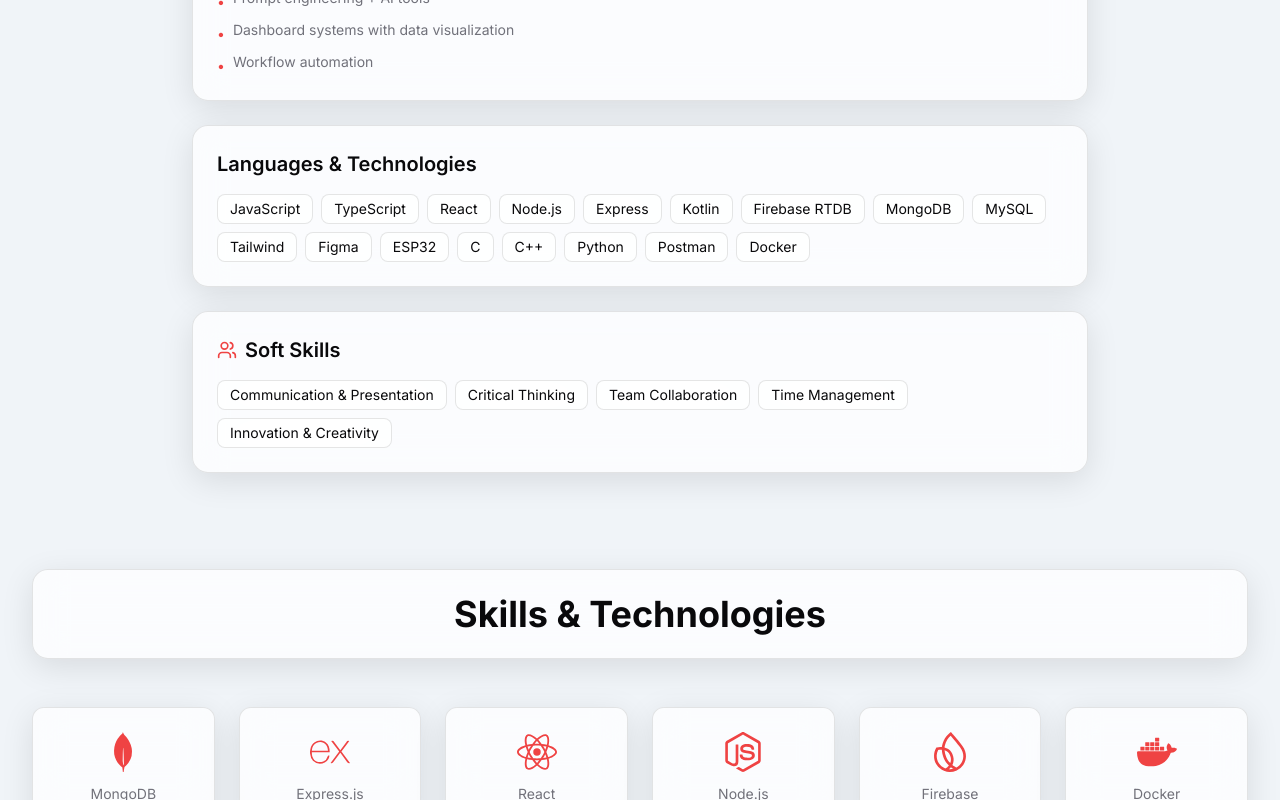
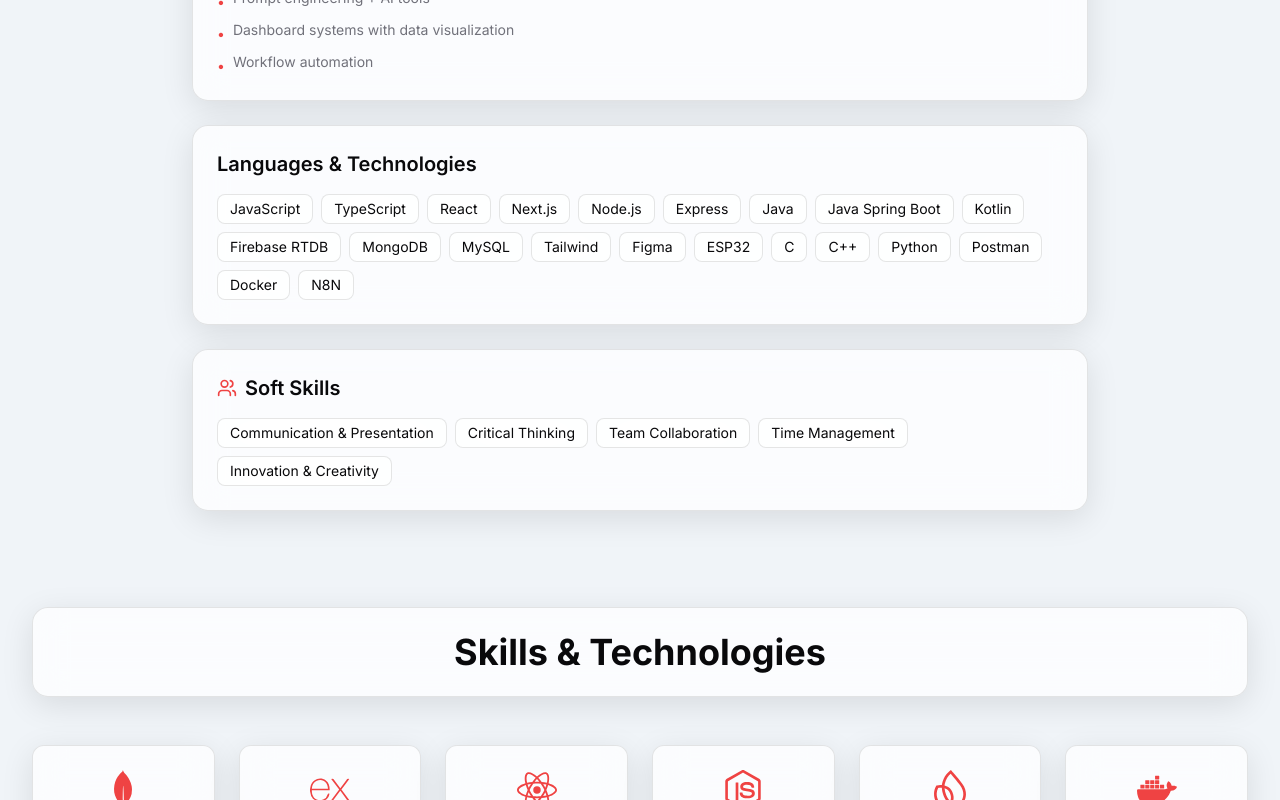
Before and after one commit to joelnithushan/Joel_Nithushan_A_T_Portfolio, a Next.js app: page / in a window 1280 px wide. Shown: the part 1686-2486 px from the top of the page. Built offline with nearby package versions, Linux system fonts and the light colour scheme.

Commit message:
Add Java, Java Spring Boot, N8N, and Next.js to Languages & Technologies

```diff
--- a/components/AboutSection.tsx
+++ b/components/AboutSection.tsx
@@ -10,8 +10,11 @@ const languagesTech = [
   "JavaScript",
   "TypeScript",
   "React",
+  "Next.js",
   "Node.js",
   "Express",
+  "Java",
+  "Java Spring Boot",
   "Kotlin",
   "Firebase RTDB",
   "MongoDB",
@@ -24,6 +27,7 @@ const languagesTech = [
   "Python",
   "Postman",
   "Docker",
+  "N8N",
 ];
 
 const softSkills = [
```
